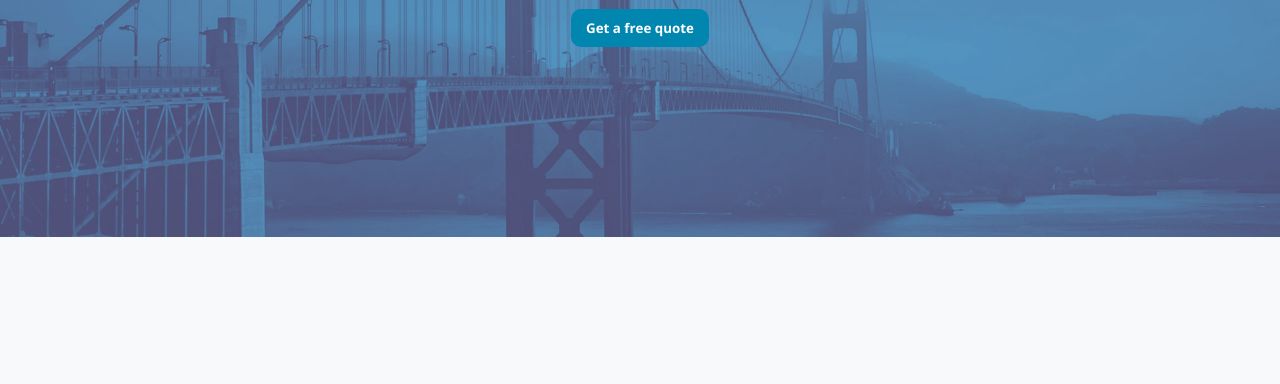
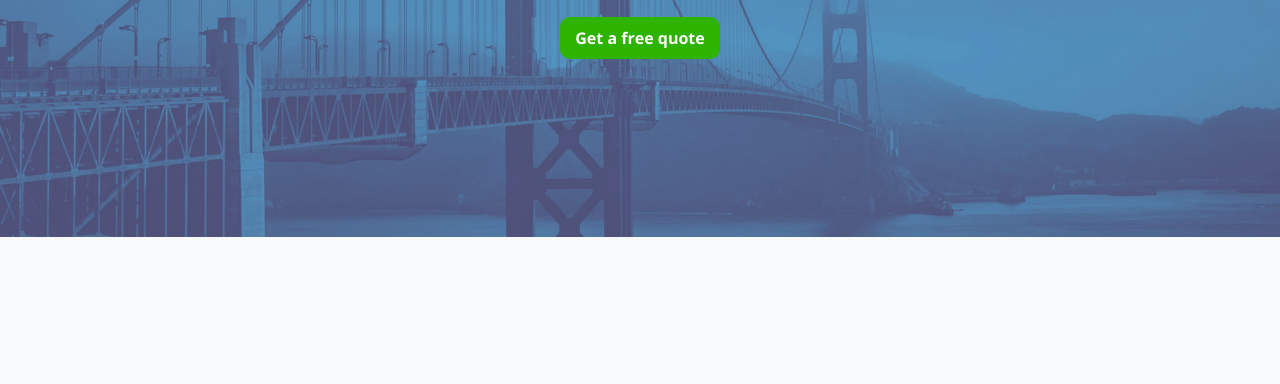
Before and after one commit to milgor931/bayareacivilengineers, a plain HTML site: page index.html in a window 1280 px wide. Shown: the part 416-800 px from the top of the page. Drawn offline with nearby package versions, Linux system fonts and the light colour scheme.

Commit message:
made hero button pop more

```diff
--- a/index.html
+++ b/index.html
@@ -57,7 +57,7 @@
             <p>With 30+ years of experience, BACE delivers expert civil engineering solutions, ensuring seamless
                 compliance and project success.</p>
             <a href="#contact">
-                <button class="estimateButton">Get a free quote</button>
+                <button class="quoteButton">Get a free quote</button>
             </a>
         </div>
     </section>
--- a/styles.css
+++ b/styles.css
@@ -188,18 +188,19 @@ header .menu-toggle {
     color: white;
 }
 
-#hero .estimateButton {
+#hero .quoteButton {
     padding: 10px 15px;
-    background-color: #0086af;
+    background-color: #2db300;
     color: white;
     border: none;
     border-radius: 10px;
-    margin: 20px;
+    margin-top: 20px;
     font-family: inherit;
     font-weight: bolder;
+    font-size: 1rem;
 }
 
-#hero .estimateButton:hover {
+#hero .quoteButton:hover {
     background-color: #0086af;
 }
 
```
